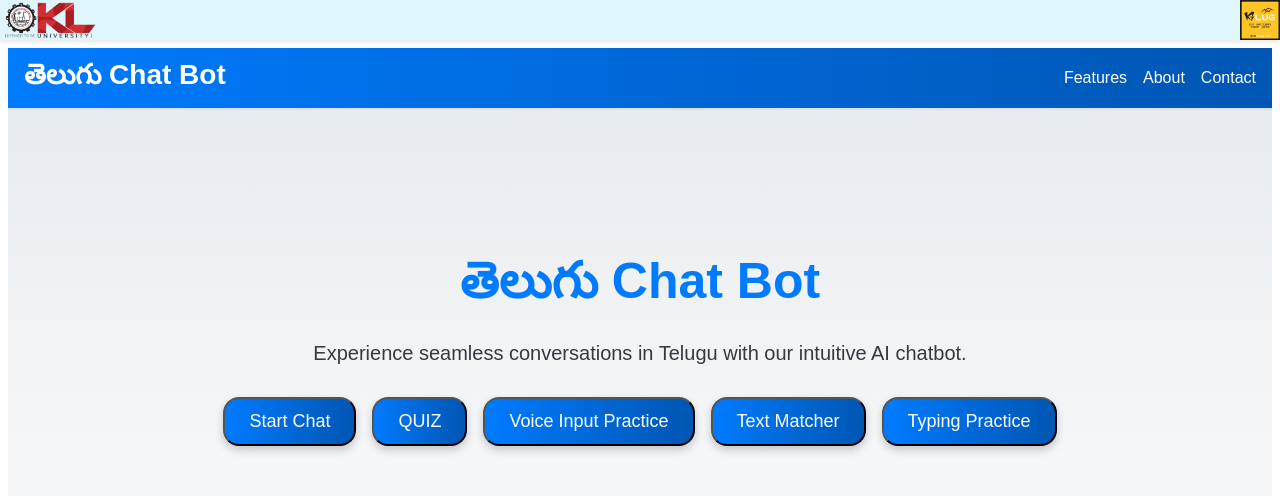
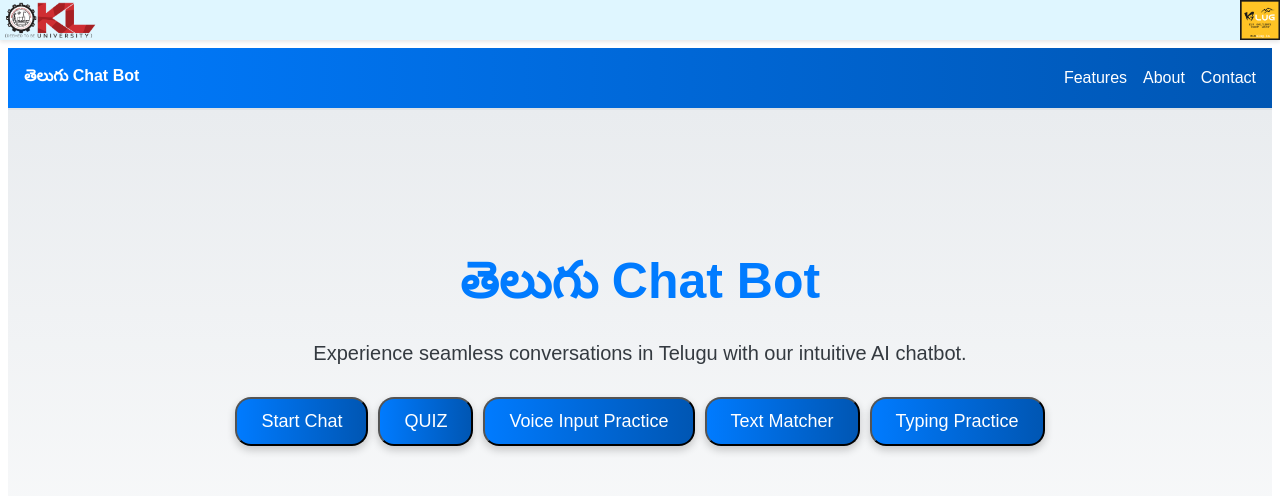
Before and after one commit to suryaakkala/telugu-voice-collection, a Next.js app: page / in a window 1280 px wide. Shown: the top 496 px of the page. Built offline with nearby package versions, Linux system fonts and the light colour scheme.

Commit message:
modified:   src/components/landingpage.tsx

```diff
--- a/src/components/landingpage.tsx
+++ b/src/components/landingpage.tsx
@@ -64,7 +64,7 @@ export default function LandingPage() {
             marginLeft: "16px",
           }}
         >
-          <span style={{ fontWeight: "bold", fontSize: "28px" }}>
+          <span style={{ fontWeight: "bold", fontSize: "auto" }}>
             తెలుగు Chat Bot
           </span>
         </Link>
@@ -117,7 +117,10 @@ export default function LandingPage() {
           }}
         >
           <div
-            style={{ margin: "0 auto", padding: "0 16px" }}
+            style={{
+              margin: "0 auto",
+              padding: "0 16px"
+            }}
           >
             <h1
               style={{
@@ -132,7 +135,12 @@ export default function LandingPage() {
             <p style={{ color: "#343a40", fontSize: "20px", marginBottom: "32px" }}>
               Experience seamless conversations in Telugu with our intuitive AI chatbot.
             </p>
-            <div style={{ display: "flex", justifyContent: "center", gap: "16px" }}>
+            <div style={{
+              display: "flex",
+              justifyContent: "center",
+              gap: "10px",
+              flexWrap: "wrap",
+              }}>
               <Button
                 onClick={handleChatbotNavigation}
                 style={{
```
